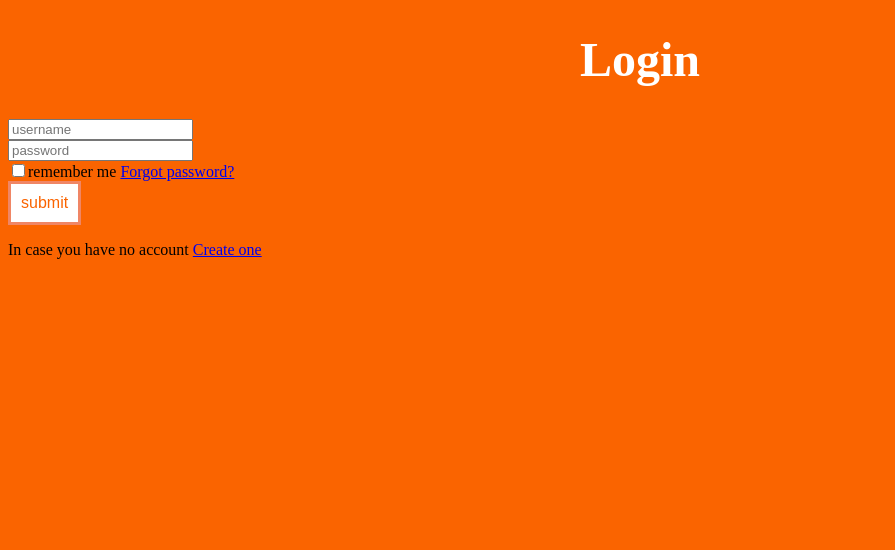
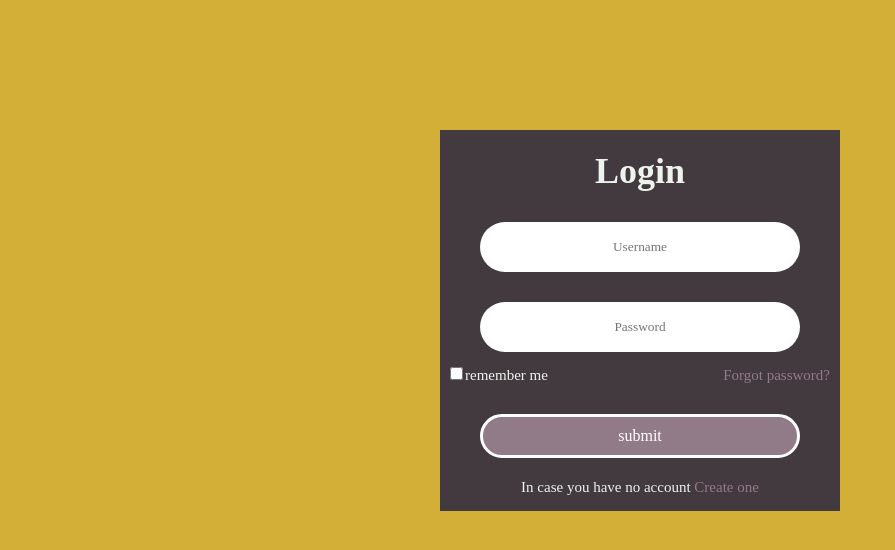
Before and after one commit to YasseRRRRRRRR/GameQuiz, a plain HTML site: page index.html in a window 1280 px wide. Shown: the whole page, without its empty margins (0-895 px from the left). Drawn offline with Linux system fonts and the light colour scheme.

Commit message:
making the login and changing the color theory

```diff
--- a/index.html
+++ b/index.html
@@ -5,33 +5,32 @@
     <meta charset="UTF-8">
     <meta http-equiv="X-UA-Compatible" content="IE=edge">
     <meta name="viewport" content="width=device-width, initial-scale=1.0">
-    <link rel="stylesheet" href="style.css">
+    <link rel="stylesheet" href="style-login.css">
     <title>quiz</title>
 </head>
 
 <body>
-    <div calss="wrapper">
+    <div class="wrapper">
         <form action="">
-            <div class="mainHeader">
-                <h1>Login</h1>
+            <h1>Login</h1>
+            <div class="input-box">
+                <input type="text" placeholder="Username" required>
             </div>
             <div class="input-box">
-                <input type="text" placeholder="username" required>
-            </div>
-            <div class="input-box">
-                <input type="password" placeholder="password" required>
+                <input type="password" placeholder="Password" required>
             </div>
             <div class="remember-forgot">
                 <label><input type="checkbox">remember me</label>
                 <a href="#">Forgot password?</a>
             </div>
-            <button type="submit" class="btn"> submit </button>
+            <div class="input-box">
+                <button type="submit" class="btn"> submit </button>
+            </div>
+
             <div class="register-link">
                 <p>In case you have no account <a href="#">Create one</a></p>
             </div>
         </form>
-
-
     </div>
 </body>
 
--- /dev/null
+++ b/style-login.css
@@ -0,0 +1,116 @@
+* {
+    margin: 0;
+    padding: 0;
+    color: #eef4ed;
+    box-sizing: border-box;
+    font-family: 'Times New Roman', Times, serif;
+
+}
+
+body {
+    background: #d4af37;
+    display: flex;
+    justify-content: center;
+    align-items: center;
+    min-height: 80vh;
+}
+
+
+.wrapper {
+    width: 400px;
+    background: #433a3f;
+}
+
+.wrapper h1 {
+    padding-top: 20px;
+    font-size: 36px;
+    text-align: center;
+}
+
+.input-box {
+    width: 100%;
+    height: 50px;
+    /*background: #927b88;*/
+    margin: 30px 0;
+    text-align: center;
+
+}
+
+.input-box input {
+    width: 80%;
+    height: 100%;
+    border: none;
+    outline: none;
+    border: 2px rgba(255, 255, 255, .2);
+    border-radius: 40px;
+    text-align: center;
+    color: #433a3f;
+
+}
+
+
+.remember-forgot {
+    padding-left: 10px;
+    display: flex;
+    justify-content: space-between;
+    font-size: 15px;
+    margin: -15px 0 15px;
+}
+
+.remember-forgot label input {
+    accent-color: #fff;
+    margin-right: 2px;
+}
+
+.remember-forgot a {
+    margin-right: 10px;
+    color: #927b88;
+    text-decoration: none;
+}
+.remember-forgot a:hover {
+    transition: all 0.4s ease 0s;
+    color: #fff;
+    text-decoration: underline;
+}
+
+
+
+.btn {
+    width: 80%;
+    font-size: 16px;
+    padding: 10px;
+    cursor: pointer;
+    margin: auto;
+    color: #fff;
+    text-decoration: none;
+    text-align: center;
+    background: #927b88;
+    border: 3px solid #fff;
+    border-radius: 40px;
+    transition: all 0.4s ease 0s;
+}
+
+.btn:hover {
+    color: #927b88;
+    background: #fff;
+    border-color: #927b88;
+    transition: all 0.4s ease 0s;
+}
+
+.register-link {
+    display: flex;
+    justify-content: center;
+    font-size: 15px;
+    margin: -15px 0 15px;
+}
+
+.register-link a {
+    color: #927b88;
+    text-decoration: none;
+}
+
+.register-link a:hover {
+    transition: all 0.4s ease 0s;
+    color: #fff;
+    text-decoration: underline;
+}
--- a/style.css
+++ b/style.css
@@ -71,6 +71,7 @@ body {
     background: #fff;
     border: 3px solid #f08665;
     transition: all 0.4s ease 0s;
+    margin: auto;
 }
 
 .btn:hover {
```
